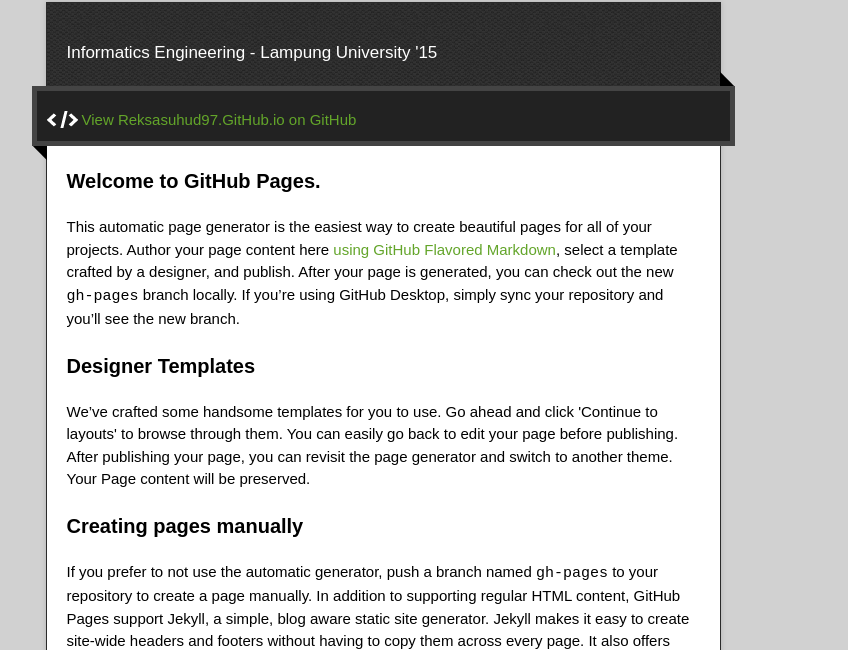
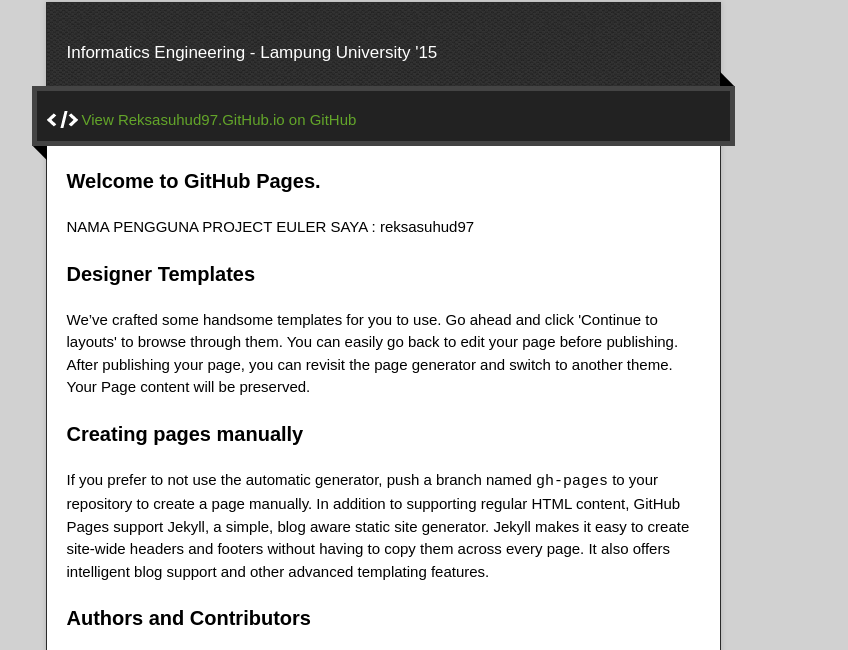
Before and after one commit to reksasuhud97/reksasuhud97.github.io, a plain HTML site: page index.html in a window 1280 px wide. Shown: the part 128-778 px from the top of the page, without its empty margins (257-1105 px from the left). Drawn offline with nearby package versions, Linux system fonts and the light colour scheme.

Commit message:
Update index.html

```diff
--- a/index.html
+++ b/index.html
@@ -37,7 +37,7 @@
           <h3>
 <a id="welcome-to-github-pages" class="anchor" href="#welcome-to-github-pages" aria-hidden="true"><span aria-hidden="true" class="octicon octicon-link"></span></a>Welcome to GitHub Pages.</h3>
 
-<p>This automatic page generator is the easiest way to create beautiful pages for all of your projects. Author your page content here <a href="https://guides.github.com/features/mastering-markdown/">using GitHub Flavored Markdown</a>, select a template crafted by a designer, and publish. After your page is generated, you can check out the new <code>gh-pages</code> branch locally. If you’re using GitHub Desktop, simply sync your repository and you’ll see the new branch.</p>
+<p>NAMA PENGGUNA PROJECT EULER SAYA : reksasuhud97</p>
 
 <h3>
 <a id="designer-templates" class="anchor" href="#designer-templates" aria-hidden="true"><span aria-hidden="true" class="octicon octicon-link"></span></a>Designer Templates</h3>
```
